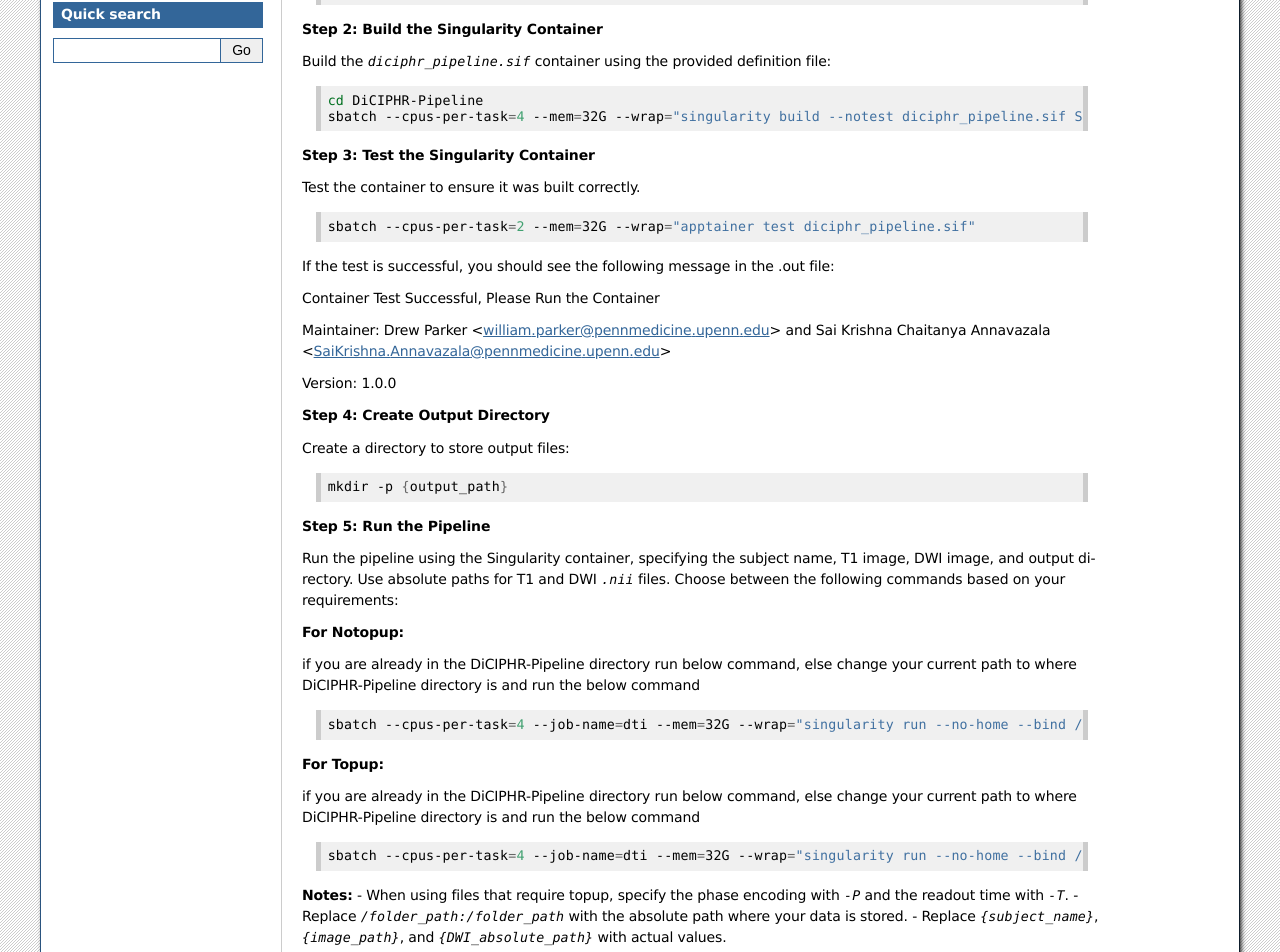
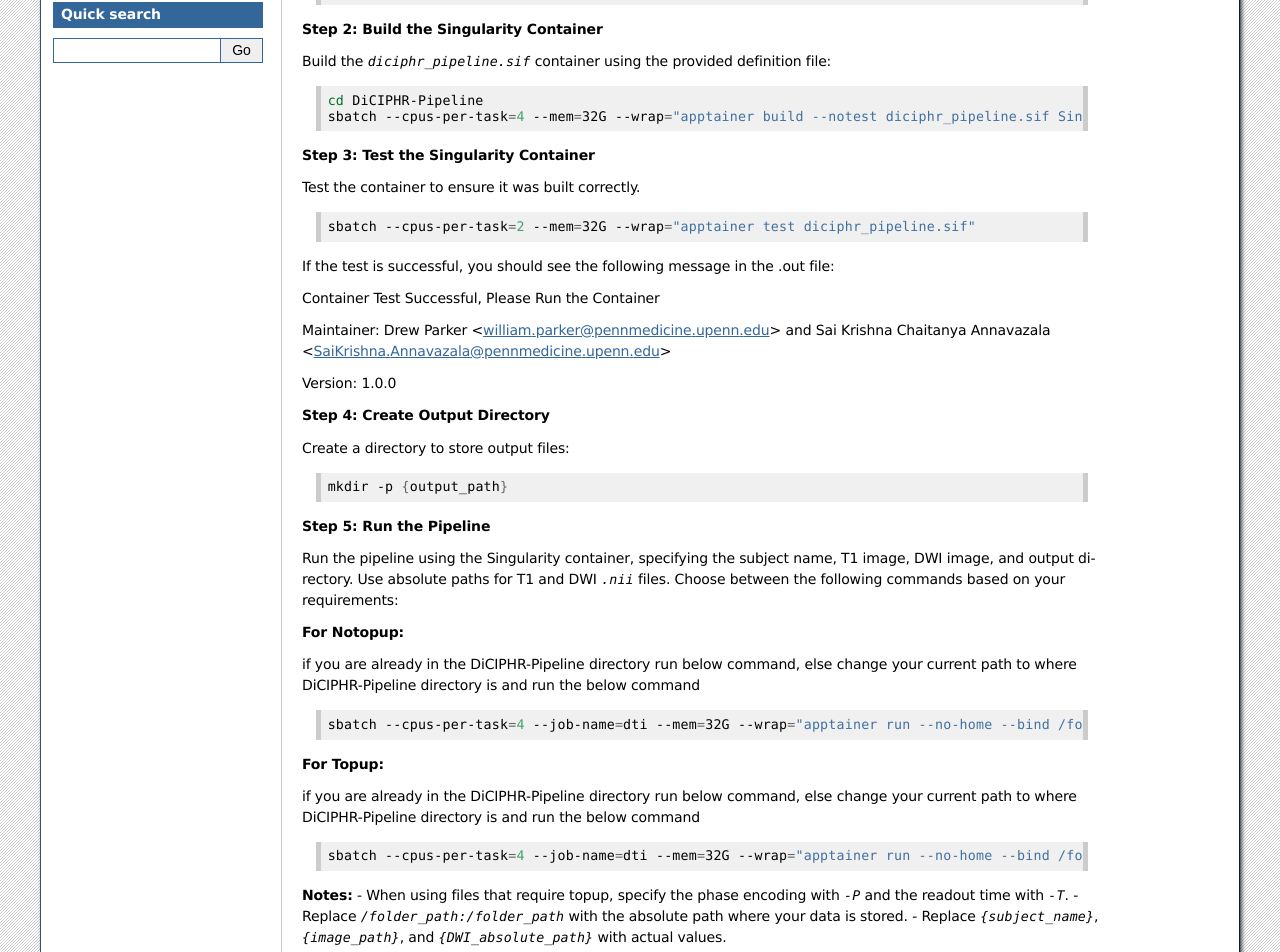
Before and after one commit to SaiKrishnaChaitanya24/DiCIPHR-Pipeline-Documentation, a Sphinx documentation site: the page built from source/RunningDTI.rst, in a window 1280 px wide. Shown: the part 270-1222 px from the top of the page. Built offline with Sphinx 7.4.7, drawn with Linux system fonts in a browser that asks for light colours.

Commit message:
Update RunningDTI.rst

```diff
--- a/source/RunningDTI.rst
+++ b/source/RunningDTI.rst
@@ -21,7 +21,7 @@ Build the `diciphr_pipeline.sif` container using the provided definition file:
 .. code-block:: bash
 
     cd DiCIPHR-Pipeline
-    sbatch --cpus-per-task=4 --mem=32G --wrap="singularity build --notest diciphr_pipeline.sif Singularity.def"
+    sbatch --cpus-per-task=4 --mem=32G --wrap="apptainer build --notest diciphr_pipeline.sif Singularity.def"
 
 **Step 3: Test the Singularity Container**
 
@@ -58,7 +58,7 @@ if you are already in the DiCIPHR-Pipeline directory run below command, else cha
 
 .. code-block:: bash
 
-    sbatch --cpus-per-task=4 --job-name=dti --mem=32G --wrap="singularity run --no-home --bind /folder_path:/folder_path --bind {output_path}:/output diciphr_pipeline.sif -s {subject_name} -i {image_path} -d {DWI_absolute_path} -o /output"
+    sbatch --cpus-per-task=4 --job-name=dti --mem=32G --wrap="apptainer run --no-home --bind /folder_path:/folder_path --bind {output_path}:/output diciphr_pipeline.sif -s {subject_name} -i {image_path} -d {DWI_absolute_path} -o /output"
 
 **For Topup:**
 
@@ -67,7 +67,7 @@ if you are already in the DiCIPHR-Pipeline directory run below command, else cha
 .. code-block:: bash
 
 
-    sbatch --cpus-per-task=4 --job-name=dti --mem=32G --wrap="singularity run --no-home --bind /folder_path:/folder_path --bind {output_path}:/output diciphr_pipeline.sif -s {subject_name} -i {image_path} -d {DWI_absolute_path} -o /output -t {topup file} -P {Phase Encoding} -T {Readout Time}"
+    sbatch --cpus-per-task=4 --job-name=dti --mem=32G --wrap="apptainer run --no-home --bind /folder_path:/folder_path --bind {output_path}:/output diciphr_pipeline.sif -s {subject_name} -i {image_path} -d {DWI_absolute_path} -o /output -t {topup file} -P {Phase Encoding} -T {Readout Time}"
 
 **Notes:**
 - When using files that require topup, specify the phase encoding with `-P` and the readout time with `-T`.
```
